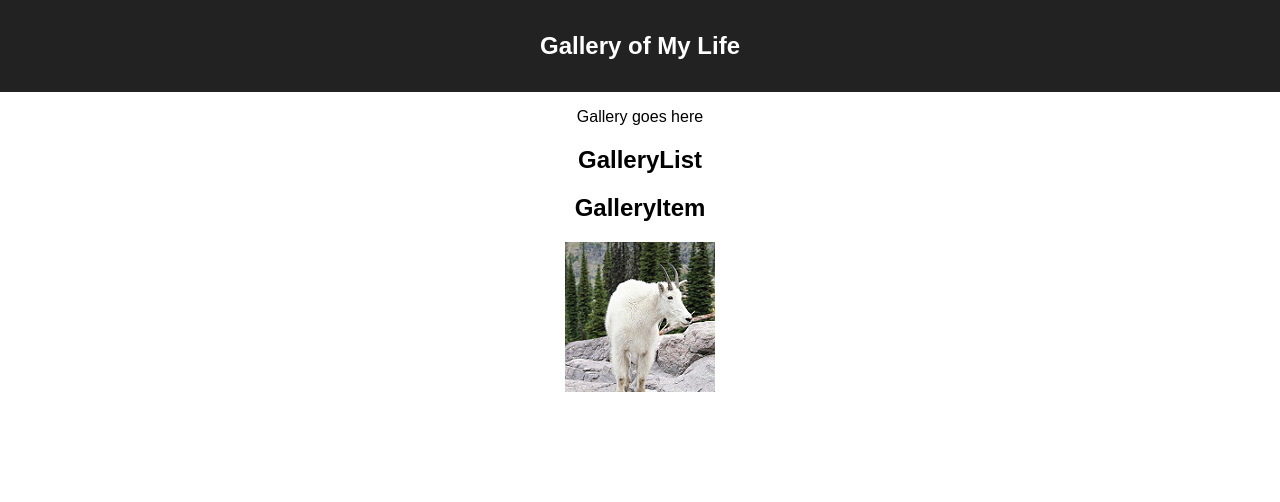
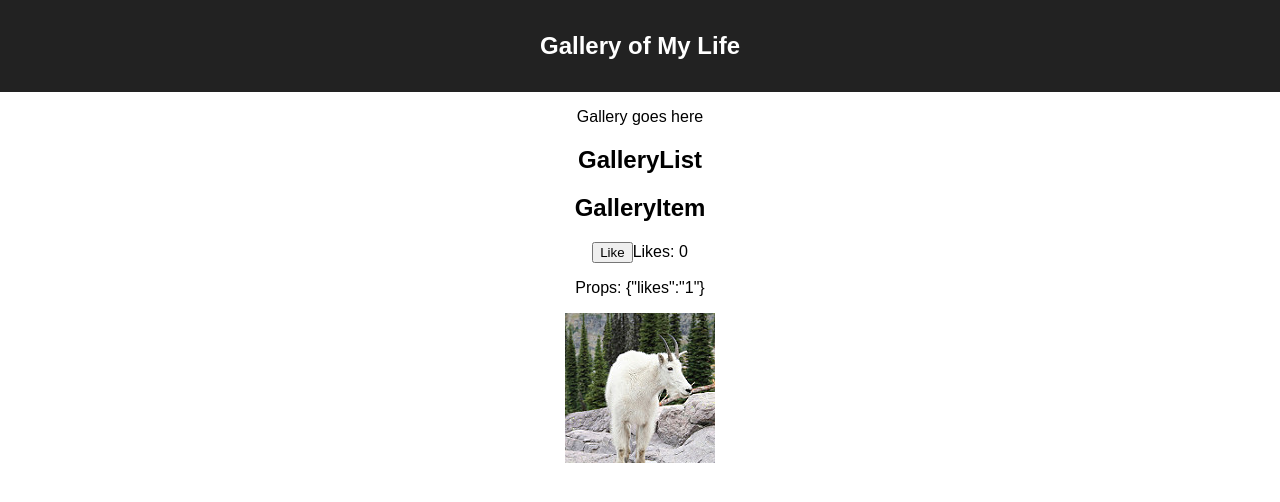
Before and after one commit to carlos-kelley/weekend-react-gallery, a React (Create React App) app: page / in a window 1280 px wide. Shown: the top 502 px of the page. Built offline with nearby package versions, Linux system fonts and the light colour scheme.

Commit message:
just setting up stuff

```diff
--- a/src/components/App/App.jsx
+++ b/src/components/App/App.jsx
@@ -3,6 +3,7 @@ import './App.css';
 //import our component
 import GalleryList from '../GalleryList/GalleryList';
 import GalleryItem from '../GalleryItem/GalleryItem';
+import Body from '../Body/Body';
 
 
 function App() {
@@ -11,13 +12,10 @@ function App() {
         <header className="App-header">
           <h1 className="App-title">Gallery of My Life</h1>
         </header>
-        <div className="body">
-        <p>
-          Gallery goes here
-          </p>
-        </div>
+
+        <Body />
         <GalleryList />
-        <GalleryItem />
+        <GalleryItem likes='1'/>
         <img src="images/goat_small.jpg"/>
       </div>
     );
--- /dev/null
+++ b/src/components/Body/Body.jsx
@@ -0,0 +1,13 @@
+import React from 'react';
+import {useState} from 'react';
+function Body(){
+    return(
+        <div className="body">
+        <p>
+          Gallery goes here
+          </p>
+        </div>
+    );
+}
+
+export default Body;
--- a/src/components/GalleryItem/GalleryItem.jsx
+++ b/src/components/GalleryItem/GalleryItem.jsx
@@ -1,8 +1,18 @@
-import React from 'react'
-function GalleryItem(){
+import React from 'react';
+
+import {useState} from 'react';
+
+function GalleryItem( props ){
+    const [ likes, setLikes ] = useState(0);
+    const handleClick = ()=>{
+        setLikes ( likes +1 );
+    }
     return(
         <div>
             <h2>GalleryItem</h2>
+            <p><button onClick={handleClick}>Like</button>Likes: { likes }</p>
+            <p>Props: { JSON.stringify( props) }</p>
+            <p></p>
         </div>
     );
 }
--- a/src/components/GalleryList/GalleryList.jsx
+++ b/src/components/GalleryList/GalleryList.jsx
@@ -1,9 +1,11 @@
-import React from 'react'
+import React from 'react';
+import {useState} from 'react';
 
-function GalleryList(){
+function GalleryList(  ){
     return(
         <div>
             <h2>GalleryList</h2>
+            {/* <p>Props: { props }</p> */}
         </div>
     );
 }
```
Also changed, not shown: src/components/_template/_template.jsx (+6 -2 lines), 1 other file (tests, documents, lock files or other folders).
